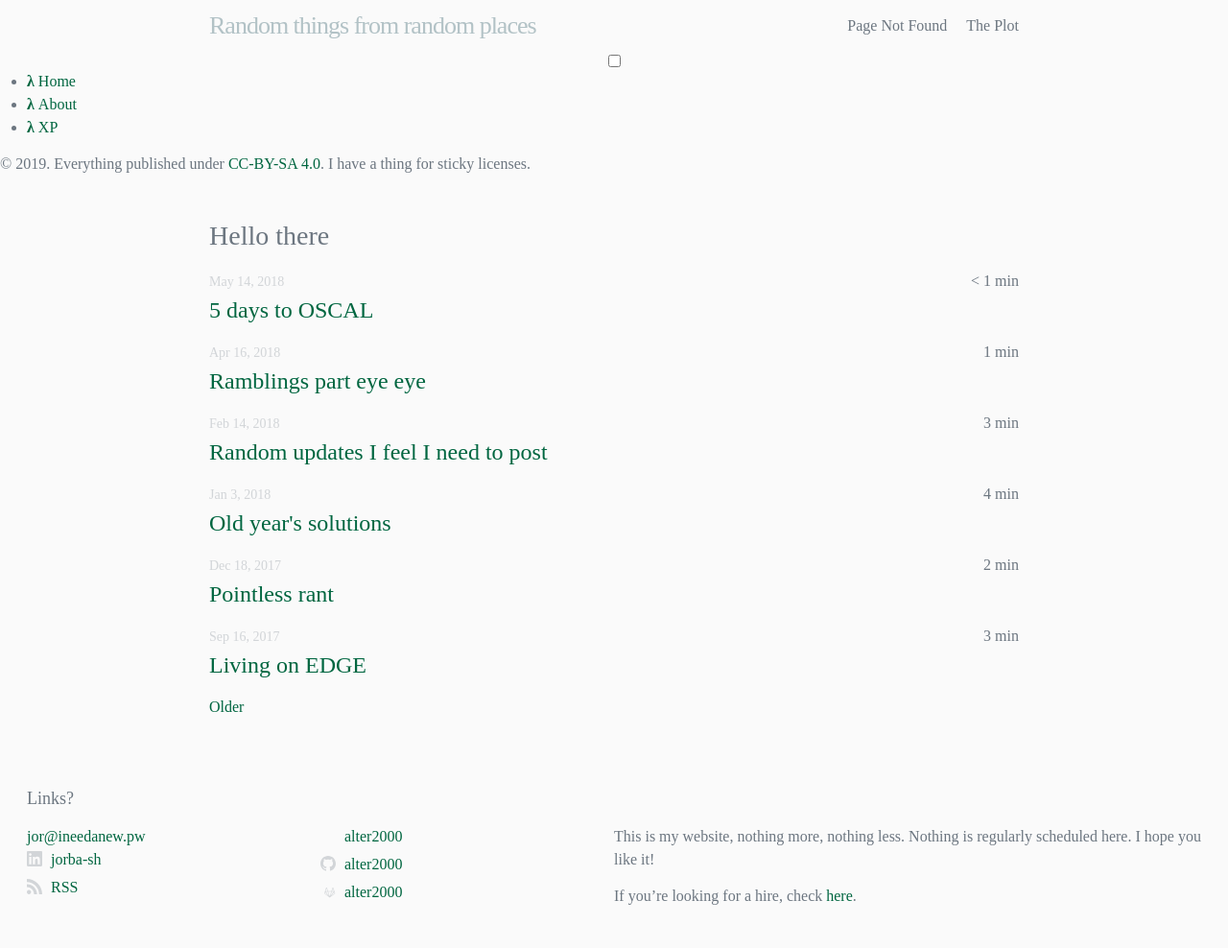
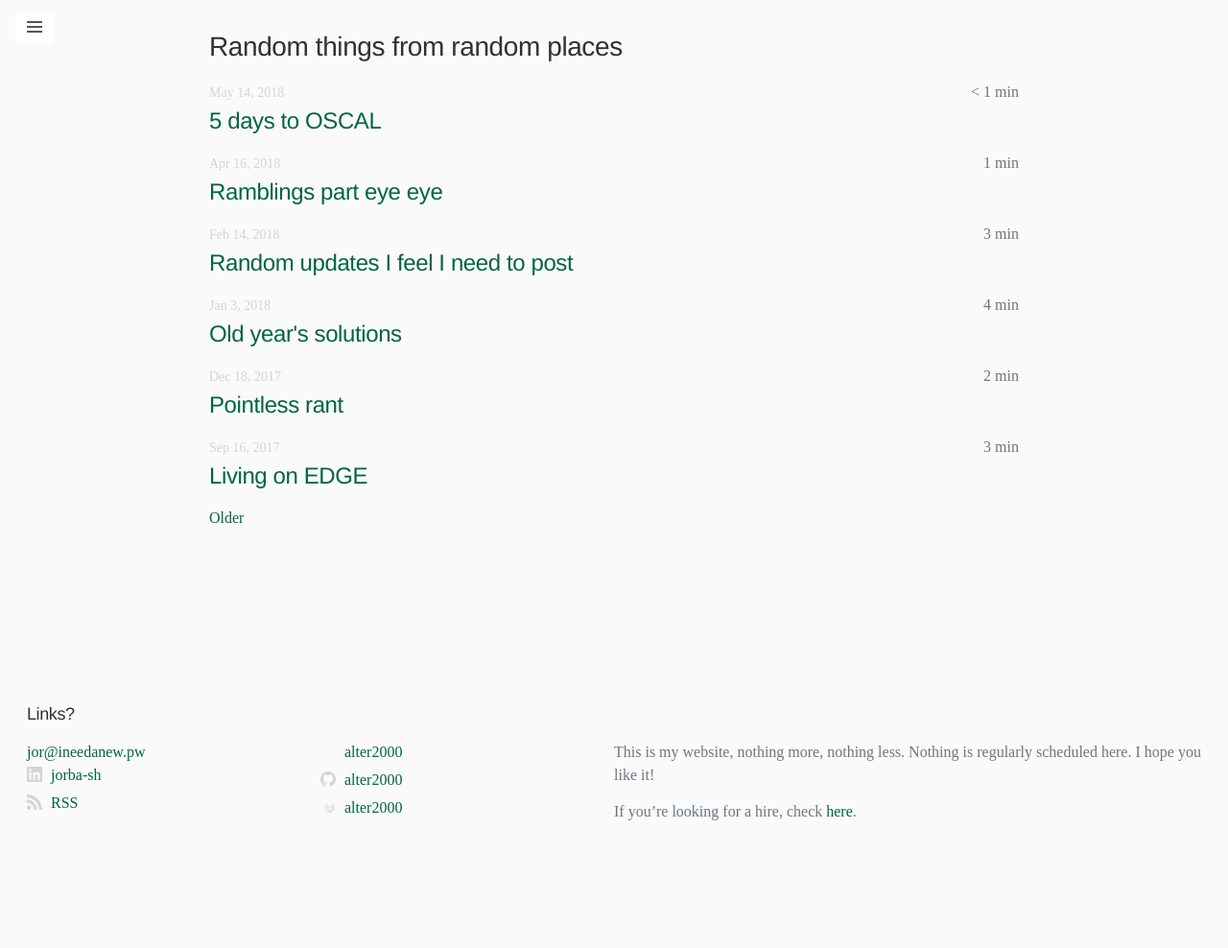
Before and after one commit to alter2000/alter2000.github.io, a Jekyll site: the page built from index.html, in a window 1280 px wide. Shown: the whole page at 96% size. Built offline with Jekyll 4.4.1, drawn with Linux system fonts in a browser that asks for light colours; the list of posts is cut into pages by our own code; after the commit the page ends 900 px from its top, so only the background shows below that.

Commit message:
functional sidebar via lanyon

```diff
--- a/_config.yml
+++ b/_config.yml
@@ -12,6 +12,7 @@
 url: "https://alter2000.github.io"
 # the subpath of your site, e.g. /blog
 baseurl: ""
+image: https://github.com/alter2000.png
 
 external:
   bitbucket: alter2000
--- a/_includes/head.html
+++ b/_includes/head.html
@@ -2,6 +2,7 @@
   <meta charset="utf-8">
   <meta http-equiv="X-UA-Compatible" content="IE=edge">
   <meta name="viewport" content="width=device-width, initial-scale=1">
+  <link rel="stylesheet" href="{{ site.baseurl }}/assets/css/lanyon.css">
   <link rel="stylesheet" href="{{ "/assets/main.css" | relative_url }}">
   {%- if page.css -%}{%- for stylesheet in page.css -%}
   <link rel="stylesheet" href="{{ site.baseurl }}/assets/css/{{ stylesheet }}.css">
--- a/_includes/header.html
+++ b/_includes/header.html
@@ -15,9 +15,6 @@
           </span>
         </label>
 
-        {%- if site.image -%}
-        <img class="sidebar-image" src="{{site.image}}" alt="My picture of choice">
-        {%- endif -%}
         <div class="trigger">
           {%- for path in page_paths -%}
             {%- assign my_page = site.pages | where: "path", path | first -%}
--- a/_includes/sidebar.html
+++ b/_includes/sidebar.html
@@ -1,14 +1,21 @@
+<!-- Target for toggling the sidebar `.sidebar-checkbox` is for regular
+     styles, `#sidebar-checkbox` for behavior. -->
 <input type="checkbox" class="sidebar-checkbox" id="sidebar-checkbox">
 
 {% comment %}Modified from Lanyon: https://github.com/poole/lanyon/blob/master/_includes/sidebar.html{% endcomment %}
 
 <div class="sidebar" id="sidebar">
+  <div class="sidebar-item">
+    {%- if site.image -%}
+    <img class="sidebar-image" src="{{site.image}}" alt="My picture of choice">
+    {%- endif -%}
+    <p>{{ site.description | markdownify }}</p>
+  </div>
+
   <nav class="sidebar-nav">
-    <ul>
-      {%- for item in site.data.navigation.links -%}
-      <li><a class="sidebar-nav-item{% if item.url == page.url %} sidebar-nav-active{% endif %}" href="{{ item.url }}"> <strong>λ</strong> {{ item.name }}</a></li>
-      {%- endfor -%}
-    </ul>
+    {%- for node in site.data.navigation.links | sort:"url" -%}
+    <li><a class="sidebar-nav-item{% if page.url == node.url %} active{% endif %}" href="{{ node.url }}"><strong>λ </strong>{{ node.name }}</a></li>
+    {%- endfor -%}
   </nav>
 
   <div class="sidebar-item">
--- a/_layouts/default.html
+++ b/_layouts/default.html
@@ -4,16 +4,8 @@
   {%- include head.html -%}
 
   <body>
-
-    {%- include header.html -%}
-
-    {%- if site.search == true -%}
-		<div class="search-content">
-			{%- include search_form.html -%}
-		</div>
-    {%- endif %}
-
     {%- include sidebar.html -%}
+    {%comment%}{%- include header.html -%}{%endcomment%}
 
     <main class="page-content" aria-label="Content">
       <div class="wrapper">
@@ -23,6 +15,22 @@
 
     {%- include footer.html -%}
 
+    <label for="sidebar-checkbox" class="sidebar-toggle"></label>
+
+    <script>
+      (function(document) {
+        var toggle = document.querySelector('.sidebar-toggle');
+        var sidebar = document.querySelector('#sidebar');
+        var checkbox = document.querySelector('#sidebar-checkbox');
+        document.addEventListener('click', function(e) {
+          var target = e.target;
+          if(!checkbox.checked ||
+             sidebar.contains(target) ||
+             (target === checkbox || target === toggle)) return;
+          checkbox.checked = false;
+        }, false);
+      })(document);
+    </script>
   </body>
 
 </html>
--- a/_layouts/home.html
+++ b/_layouts/home.html
@@ -4,7 +4,7 @@
 
 {{ content }}
 
-<h2 class="post-list-heading">{{ page.list_title | default: "Hello there" }}</h2>
+<h2 class="post-list-heading">{{ site.title }}</h2>
 {%- for post in paginator.posts -%}
 <article>
 	{%- assign date_format = site.minima.date_format | default: "%b %-d, %Y" -%}
@@ -19,8 +19,8 @@
 </article>
 {%- endfor -%}
 {%- if paginator.previous_page -%}
-<p><a href="{{ paginator.previous_page_path }}">Newer</a></p>
+<p><a class="pagination-newer" href="{{ paginator.previous_page_path }}">Newer</a></p>
 {%- endif -%}
 {%- if paginator.next_page -%}
-<p><a href="{{ paginator.next_page_path }}">Older</a></p>
+<p><a class="pagination-older" href="{{ paginator.next_page_path }}">Older</a></p>
 {%- endif -%}
```
